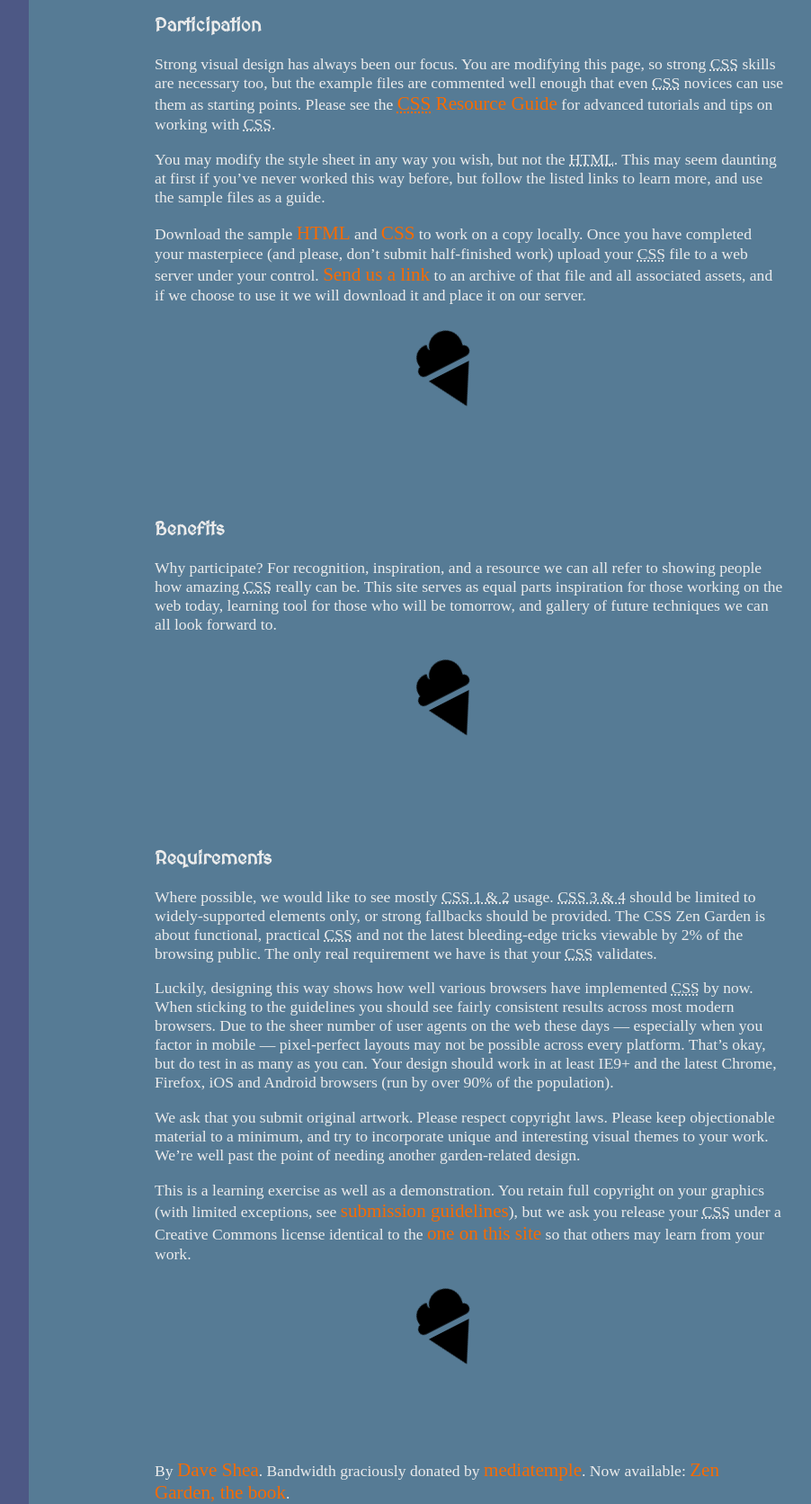
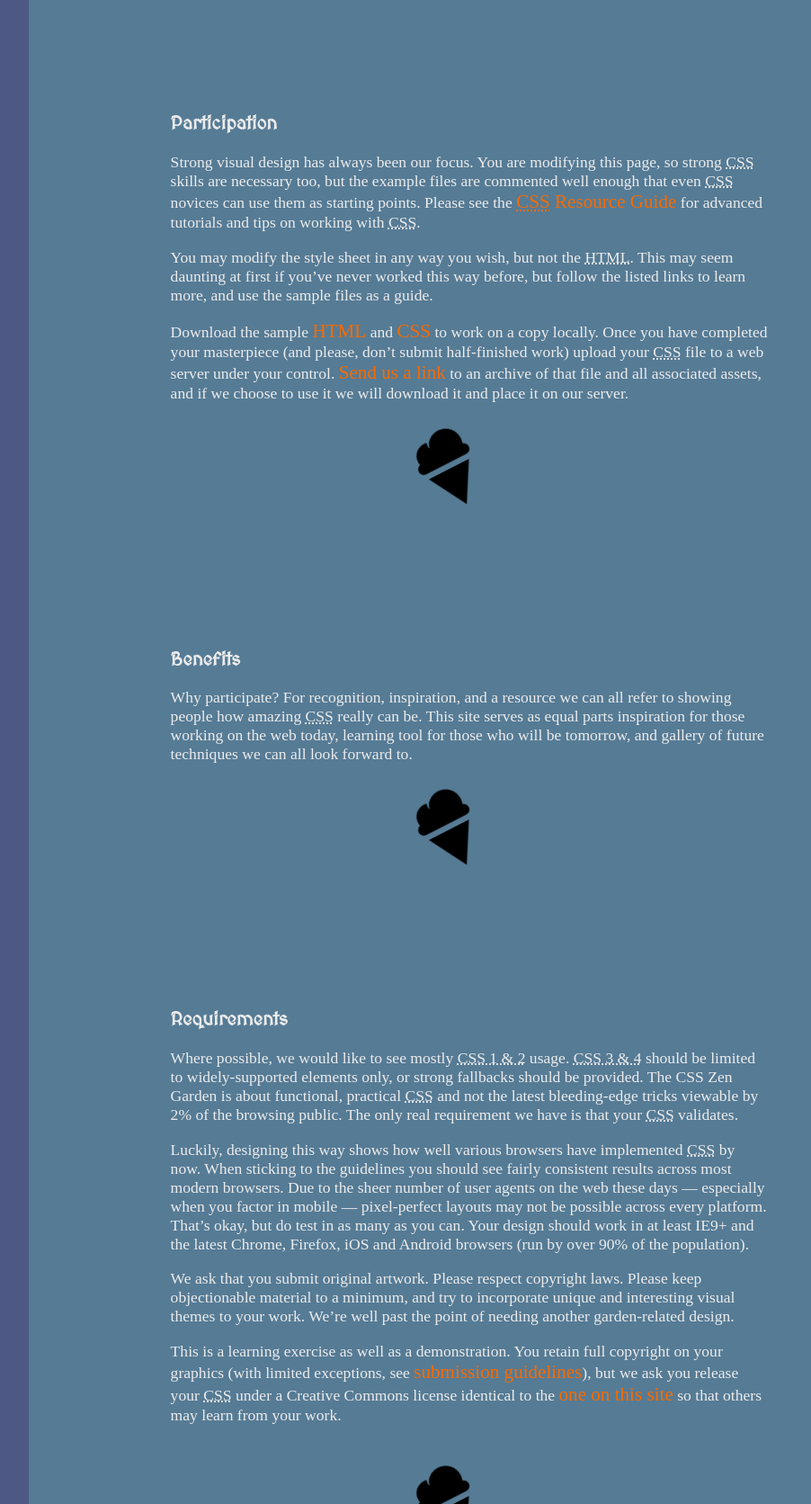
Before and after one commit to shady910/zenGarden, a website: page index.html in a window 1280 px wide. Shown: the part 1128-2800 px from the top of the page at 90% size, without its empty margins (268-1170 px from the left). Drawn offline with Linux system fonts and the light colour scheme.

Commit message:
Added paading and spinning svg

```diff
--- a/scss/partials/_zenGarden.scss
+++ b/scss/partials/_zenGarden.scss
@@ -3,6 +3,7 @@
 	display: flex;
 	flex-flow: column nowrap;
 	grid-column: span 2;
+	padding: 1em 1em 1em 1em;
 	color: $color-2;
 	&:after {
 		content: '';
@@ -42,6 +43,7 @@ header {
 }
 
 .explanation {
+	padding: 1em 1em 1em 1em;
 	&:after {
 		content: '';
 		display: block;
@@ -56,6 +58,7 @@ header {
 	}
 }
 .benefits {
+	padding: 1em 1em 1em 1em;
 	&:after {
 		content: '';
 		display: block;
@@ -71,6 +74,7 @@ header {
 }
 
 .participation {
+	padding: 1em 1em 1em 1em;
 	&:after {
 		content: '';
 		display: block;
@@ -85,7 +89,12 @@ header {
 	}
 }
 
+.requirements{
+	padding: 1em 1em 1em 1em;
+}
+
 p[role="contentinfo"] {
+	padding: 1em 1em 1em 1em;
 	&:before {
 		content: '';
 		display: block;
@@ -101,6 +110,7 @@ p[role="contentinfo"] {
 }
 
 .sidebar {
+	padding: 1em 1em 1em 1em;
 	background-color: $color-2rgb;
 	grid-column: span 1;
 	grid-row: span 2;
```
Also changed, not shown: style.css, 1 other file.
